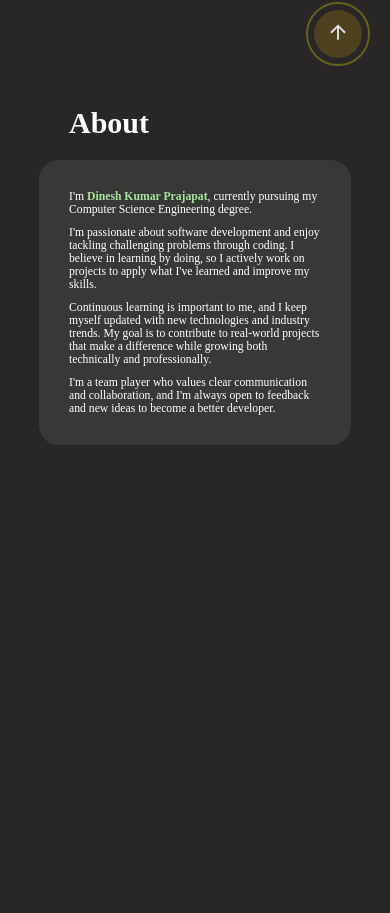
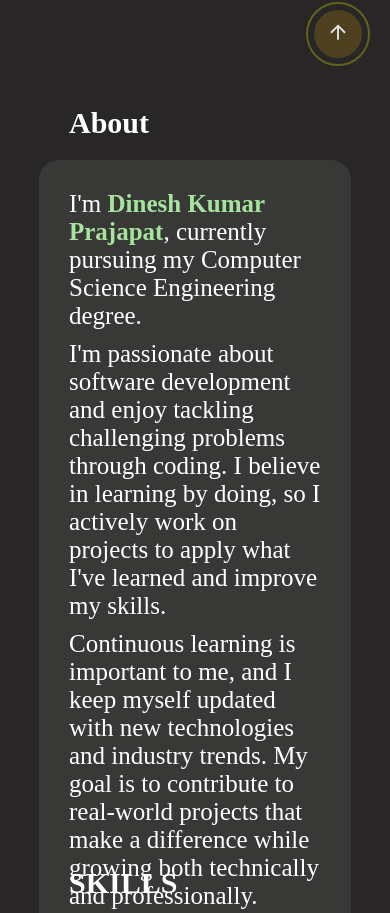
Before and after one commit to dkprajapat1/Portfolio, a plain HTML site: page index.html in a window 390 px wide. Shown: the part 758-1671 px from the top of the page. Drawn offline with nearby package versions, Linux system fonts and the light colour scheme; a web font is replaced by a local one.

Commit message:
Update style.css

```diff
--- a/style.css
+++ b/style.css
@@ -574,7 +574,7 @@ footer {
     }
 
     .allpage{
-        height: 100vh;
+        height: 90vh;
     }
     .same {
         margin: auto;
@@ -584,7 +584,9 @@ footer {
     .same>:nth-child(1) {
         font-size: 30px;
     }
-
+   .same>:nth-child(2) {
+        font-size: 25px;
+    }
     .projectbox {
         margin: auto;
         margin-top: 6vw;
@@ -602,6 +604,7 @@ footer {
     }
 
     .project {
+         font-size: 25px;
         flex: 0 0 40vw;
         height: fit-content;
         z-index: 30;
```
